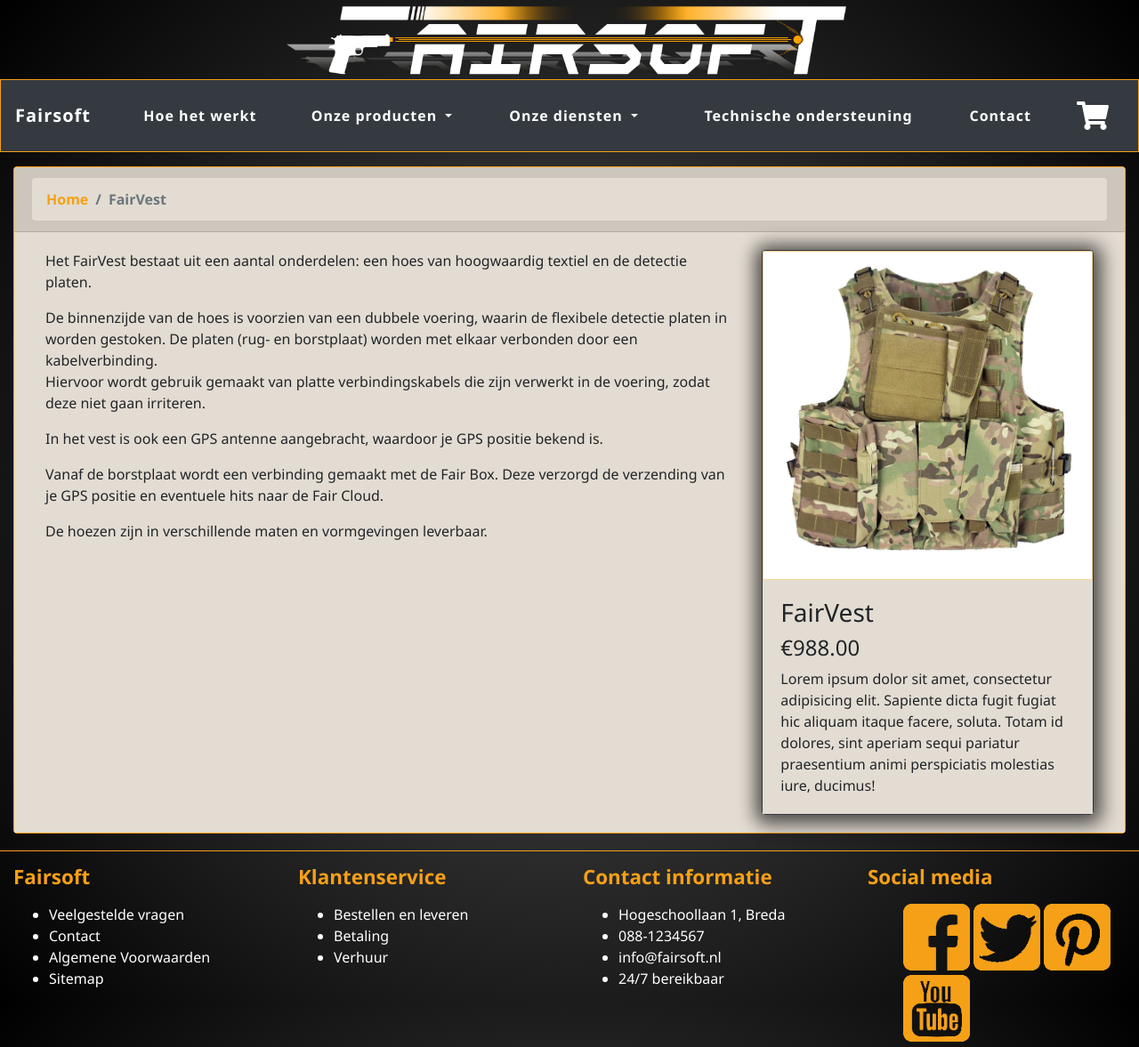
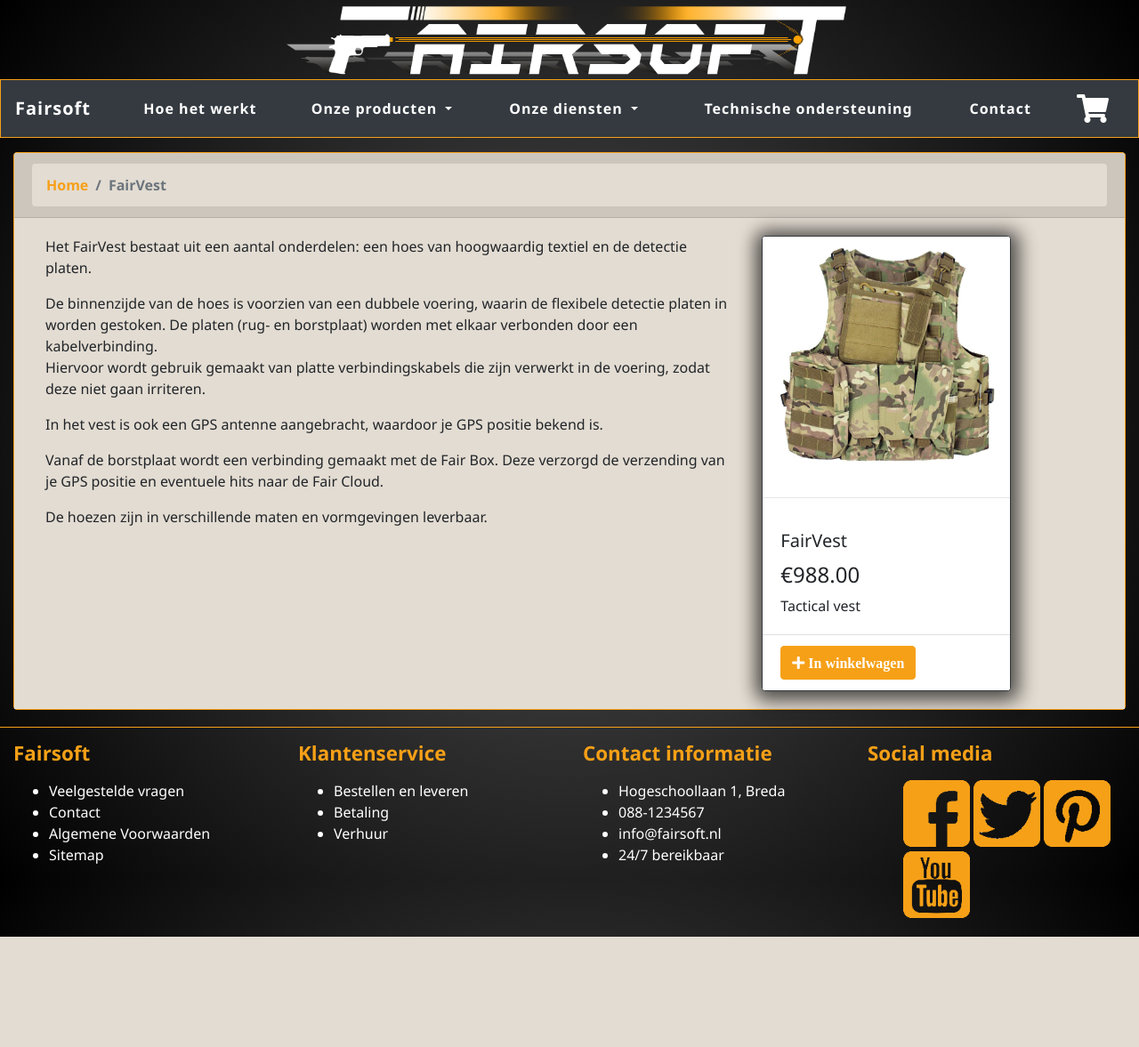
Before and after one commit to FairsoftGit/Webshop, a PHP site: page /posts/fairVest in a window 1280 px wide. Shown: the top 1177 px of the page at 89% size. After the commit the page ends 1053 px from the top, so only its background shows below. Run offline with PHP 8.4, Linux system fonts and the light colour scheme; some libraries are stand-ins or nearby versions.

Commit message:
Work shop item
shop item

```diff
--- a/App/Config.php
+++ b/App/Config.php
@@ -38,5 +38,5 @@ class Config
      * Show or hide error messages on screen
      * @var boolean
      */
-    const SHOW_ERRORS = true;
+    const SHOW_ERRORS = false;
 }
--- a/App/Models/Product.php
+++ b/App/Models/Product.php
@@ -11,6 +11,7 @@ use PDO;
  */
 class Product extends \Core\Model
 {
+
     /**
      * Get all the all the products as an associative array
      * @return array
--- a/App/Views/Page/fairVest.html
+++ b/App/Views/Page/fairVest.html
@@ -1,7 +1,7 @@
 {% extends "base.html" %}
 {% block title %}Fairsoft{% endblock %}
 {% block body %}
-<div class="card">
+<div class="card content-card">
     <div class="card-header">
         <nav aria-label="breadcrumb">
             <ol class="breadcrumb">
@@ -28,15 +28,27 @@
                         GPS positie en eventuele hits naar de Fair Cloud.</p>
                     <p>De hoezen zijn in verschillende maten en vormgevingen leverbaar.</p>
                 </div>
-                <div class="col-md-4">
-                    <div class="card product-card mx-auto">
-                        <img class="card-img-top" src="/img/fairVest-pic.png" alt="FairVest">
+
+                <div class="col-md-4 mx-auto">
+                    <div class="card product-card w-75">
+                        <img class="card-img-top img-fluid" src="/img/fairVest-pic.png" alt="FairVest">
+                        <hr/>
                         <div class="card-body">
-                            <h3>FairVest</h3>
+                            <h5 class="card-title">FairVest</h5>
                             <h4>€988.00</h4>
-                            <p class="card-text">Lorem ipsum dolor sit amet, consectetur adipisicing elit. Sapiente
-                                dicta fugit fugiat hic aliquam itaque facere, soluta. Totam id dolores, sint aperiam
-                                sequi pariatur praesentium animi perspiciatis molestias iure, ducimus!</p>
+                            <p class="card-text">Tactical vest</p>
+                        </div>
+                        <div class="card-footer">
+                            <a class="btn btn-fairsoft" href="/shop/addProduct/33" role="button">
+                                <div class="addProductButton">
+                                <i class="fas fa-plus">&nbsp;In winkelwagen</i>
+                                </div>
+                            </a>
+                            <!--<button type="button" value="33" class="btn btn-fairsoft addProduct">-->
+                                <!--<div class="addProductButton">-->
+                                    <!--<i class="fas fa-plus">&nbsp;In winkelwagen</i>-->
+                                <!--</div>-->
+                            <!--</button>-->
                         </div>
                     </div>
                 </div>
@@ -45,3 +57,16 @@
     </div>
 </div>
 {% endblock %}
+{% block pageScript %}
+<!--<script>-->
+    <!--$( ".addProduct" ).click(function() {-->
+        <!--$.post('/shop/addProduct', {productId: $(this).val()})-->
+            <!--.done(function (data) {-->
+                <!--alert('done');-->
+            <!--})-->
+            <!--.fail(function () {-->
+                <!--alert("Er is iets fout gegaan.");-->
+            <!--});-->
+    <!--});-->
+<!--</script>-->
+{% endblock %}
--- a/App/Views/base.html
+++ b/App/Views/base.html
@@ -129,14 +129,17 @@
 </footer>
 <!-- Optional JavaScript -->
 <!-- jQuery first, then Popper.js, then Bootstrap JS -->
-<script src="https://code.jquery.com/jquery-3.3.1.slim.min.js"
-        integrity="sha384-q8i/X+965DzO0rT7abK41JStQIAqVgRVzpbzo5smXKp4YfRvH+8abtTE1Pi6jizo"
-        crossorigin="anonymous"></script>
+    <script
+            src="https://code.jquery.com/jquery-3.3.1.min.js"
+            integrity="sha256-FgpCb/KJQlLNfOu91ta32o/NMZxltwRo8QtmkMRdAu8="
+            crossorigin="anonymous"></script>
 <script src="https://cdnjs.cloudflare.com/ajax/libs/popper.js/1.14.3/umd/popper.min.js"
         integrity="sha384-ZMP7rVo3mIykV+2+9J3UJ46jBk0WLaUAdn689aCwoqbBJiSnjAK/l8WvCWPIPm49"
         crossorigin="anonymous"></script>
 <script src="https://stackpath.bootstrapcdn.com/bootstrap/4.1.1/js/bootstrap.min.js"
         integrity="sha384-smHYKdLADwkXOn1EmN1qk/HfnUcbVRZyYmZ4qpPea6sjB/pTJ0euyQp0Mk8ck+5T"
         crossorigin="anonymous"></script>
+    {% block pageScript %}
+    {% endblock %}
 </body>
 </html>
--- a/public/css/fairsoft-stylesheet.css
+++ b/public/css/fairsoft-stylesheet.css
@@ -20,6 +20,24 @@ a:hover{
     color: #c48012;
 }
 
+.btn-fairsoft {
+    color: #fff;
+    background-color: #F6A017;
+    border-color: #F6A017;
+}
+
+.btn-fairsoft:hover{
+    color: #fff;
+    background-color: #c48012;
+    border-color: #b07310;
+}
+
+.btn-fairsoft:not(:disabled):not(.disabled).active, .btn-fairsoft:not(:disabled):not(.disabled):active,  .show>.btn-fairsoft.dropdown-toggle {
+    color: #fff;
+    background-color: #c48012;
+    border-color: #b07310;
+}
+
 #shopping-cart{
     font-size:2em;
     color: white;
@@ -27,6 +45,10 @@ a:hover{
 
 #shopping-cart:hover{
     color: #F6A017;
+}
+
+.addProductButton{
+    color: white;
 }
 
 /** OPMAAK HEADER **/
@@ -38,16 +60,16 @@ a:hover{
     width: 50%;
 }
 
-.card{
+.content-card{
     border: 1px solid #F6A017;
 }
 
-.card-header{
+.content-card .card-header{
     background-color: #ccc6bd;
     font-weight: bold;
 }
 
-.card-body{
+.content-card > .card-body{
     background-color: #E3DCD2;
 }
 
@@ -55,6 +77,10 @@ a:hover{
     background-color: white;
     border: 1px solid #343a40;
     box-shadow: 0px 2px 20px 6px rgba(0, 0, 0, 0.6), 4px 4px 20px 10px rgba(0, 0, 0, 0.19);
+}
+
+.product-card > .card-footer{
+    background-color: white;
 }
 
 /** OPMAAK MENU **/
@@ -65,6 +91,10 @@ a:hover{
     border-style: solid;
     border-color: #F6a017;
     border-width: 1px 1px 1px 1px;
+}
+
+.nav-link{
+    padding: 0 1rem;
 }
 
 .dropdown-item a:focus, .dropdown-menu > a:hover {
--- a/public/index.php
+++ b/public/index.php
@@ -12,7 +12,7 @@
 require dirname(__DIR__) . '/vendor/autoload.php';
 
 /**
- * Error and Exception handling
+ * Error and Exception handlingloc
  */
 error_reporting(E_ALL);
 set_error_handler('Core\Error::errorHandler');
@@ -39,7 +39,8 @@ $router->add('payments', ['controller' => 'page', 'action' => 'payments']);
 $router->add('sitemap', ['controller' => 'page', 'action' => 'sitemap']);
 $router->add('techSupport', ['controller' => 'page', 'action' => 'techSupport']);
 $router->add('terms', ['controller' => 'page', 'action' => 'terms']);
-$router->add('{controller}/{action}');
+
+$router->add('shop/addProduct/{id:\d+}', ['controller' => 'shop', 'action' => 'addProduct']);
 
 if(!session_id())
 {
```
Also changed, not shown: App/Controllers/ShopController.php (added, +21 -0 lines), App/Views/Page/test.html (added, +25 -0 lines), public/img/fairVest-pic.png, 3 other files.
